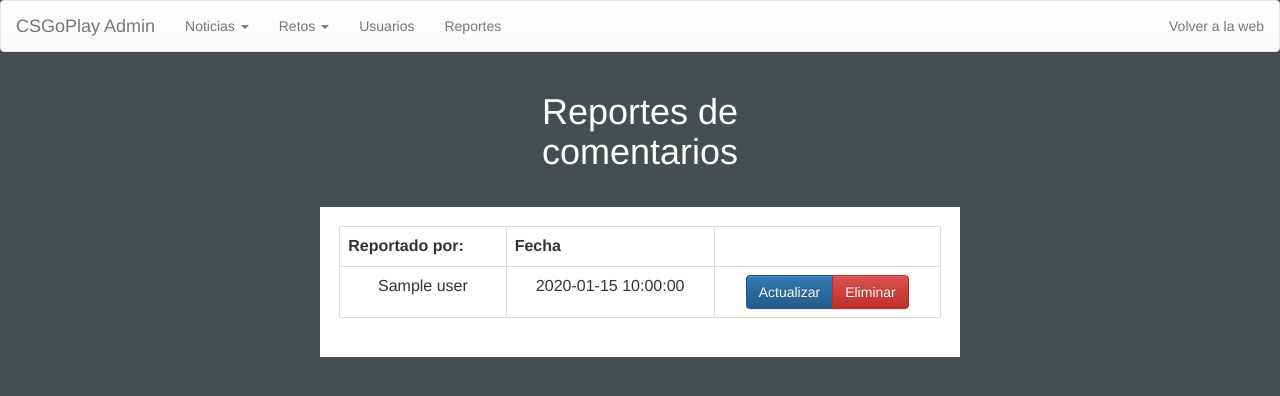
After one commit to Ciorraga/CSProyecto, a PHP site: template templates/admin/reportes.html.twig in a window 1280 px wide. The commit adds this page. Shown: the top 396 px of the page. Run offline with PHP 8.4, Linux system fonts and the light colour scheme; the template is opened without the code that fills it: most values are stand-ins (such as "Sample title", 1, 10 or a date in 2020); some libraries are stand-ins or nearby versions; some web fonts are replaced.

Commit message:
Administración
- Creada la sección reportes  en la administración

```diff
--- a/templates/admin/baseAdmin.html.twig
+++ b/templates/admin/baseAdmin.html.twig
@@ -40,13 +40,14 @@
                 </ul>
             </li>
             <li class="dropdown">
-                <a href="#" class="dropdown-toggle" data-toggle="dropdown">Retos <b class="caret"></b></a>
+                <a href="#" class="dropdown-toggle" data-toggle="dropdown">Retos {% if retNum > 0 %}<span id="badgeMensajes" class="badge">{{ retNum }}</span>{% endif %}<b class="caret"></b></a>
                 <ul class="dropdown-menu">
                     <li><a href="/administracion/retos">Retos de equipo</a></li>
                     <li><a href="/administracion/retos1vs1">Retos 1vs1</a></li>
                 </ul>
             </li>
             <li><a href="/administracion/usuarios">Usuarios</a></li>
+            <li><a href="/administracion/reportes">Reportes  {% if repNum > 0 %}<span id="badgeMensajes" class="badge">{{ repNum }}</span>{% endif %}</a></li>
         </ul>
 
 
--- a/templates/admin/listaRetos.html.twig
+++ b/templates/admin/listaRetos.html.twig
@@ -26,7 +26,7 @@
                         <td>
                             <div class="btn-group">
                                 <span onclick="showResult({{ elem.id }})"  class="btn btn-primary" value="{{ elem.id }}">Actualizar</span>
-                                <button type="submit" name="botonBorrarReto" class="btn btn-danger" value="{{ elem.id }}">Eliminar</button>
+                                <button type="submit" onclick="ConfirmDelete(); return false;" name="botonBorrarReto" class="btn btn-danger" value="{{ elem.id }}">Eliminar</button>
                             </div>
                         </td>
                     </tr>
--- /dev/null
+++ b/templates/admin/reportes.html.twig
@@ -0,0 +1,43 @@
+{%extends "admin/baseAdmin.html.twig" %}
+
+{% block admincontenido %}
+    <div class="col-md-4 col-md-offset-4" id="titulo">
+        <h1>Reportes de comentarios</h1>
+    </div>
+    <div id="primerDiv" class="col-md-6 col-md-offset-3">
+        <form action="/" method="POST">
+            <table class="table table-bordered">
+                <tr>
+                    <th>Reportado por:</th>
+                    <th>Fecha</th>
+                    <th></th>
+                </tr>
+                {% for reporte in reportes %}
+                <tr>
+                    <td>{{ reporte.user }}</td>
+                    <td>{{ reporte.fecha }}</td>
+                    <td>
+                        <div class="btn-group">
+                            <span class="btn btn-primary" value="{{ elem.id }}">Actualizar</span>
+                            <button type="submit" onclick="ConfirmDelete(); return false;" name="botonBorrarReto" class="btn btn-danger" value="{{ elem.id }}">Eliminar</button>
+                        </div>
+                    </td>
+                </tr>
+                {% endfor %}
+            </table>
+        </form>
+    </div>
+{% endblock %}
+
+{% block scripts %}
+    <script>
+        function ConfirmDelete(elem)
+        {
+            var x = confirm("¿Seguro que quieres eliminar esta noticia ?");
+            if (x)
+                document.getElementById(this).submit();
+            else
+                return false;
+        }
+    </script>
+{% endblock %}
```
Also changed, not shown: public/controller/administracion/administracion.php (+55 -17 lines), public/php/comun.php (+17 -0 lines).
